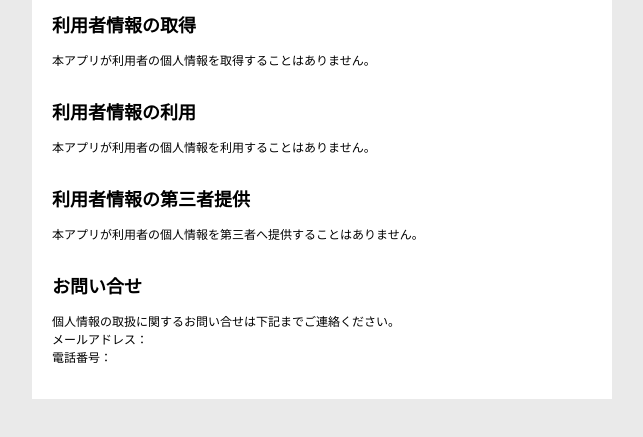
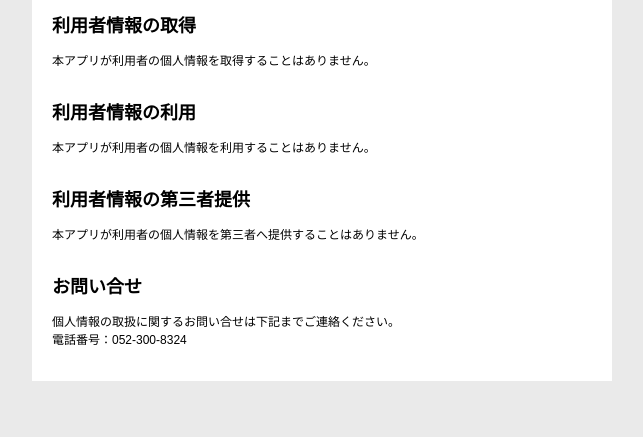
Before and after one commit to tokaipolicy/tokaipolicy.github.io, a plain HTML site: page index.html in a window 1280 px wide. Shown: the part 139-576 px from the top of the page, without its empty margins (318-961 px from the left). Drawn offline with Linux system fonts and the light colour scheme.

Commit message:
Update index.html

```diff
--- a/index.html
+++ b/index.html
@@ -34,6 +34,5 @@ h2{
 
     <h2>お問い合せ</h2>
     <p>個人情報の取扱に関するお問い合せは下記までご連絡ください。<br>
-      メールアドレス：<br>
-      電話番号：</p>
+      電話番号：052-300-8324</p>
 </div></body></html>
```
